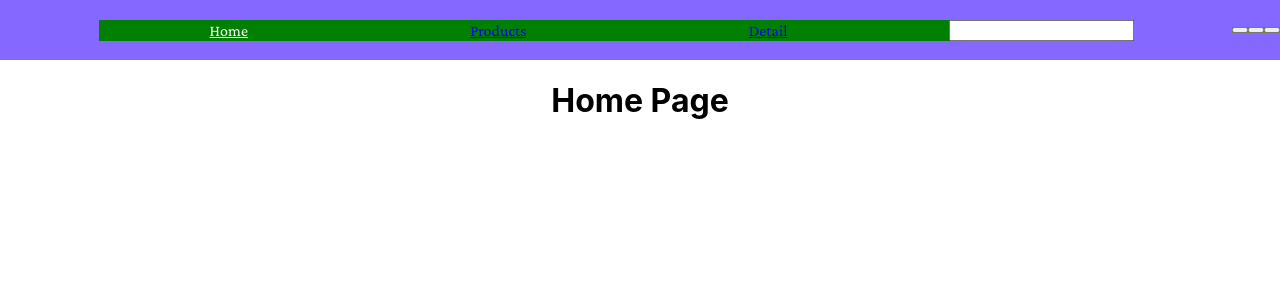
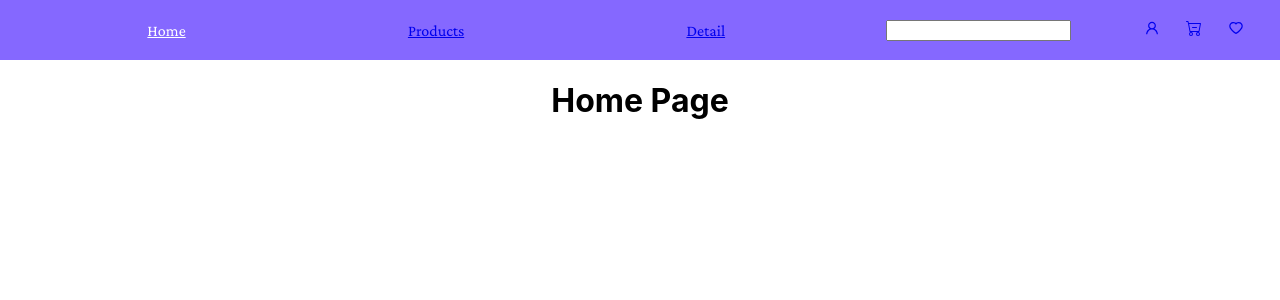
Before and after one commit to gr-olga/web-shop-Frontend, a React (Create React App) app: page / in a window 1280 px wide. Shown: the top 300 px of the page. Built offline with nearby package versions, Linux system fonts and the light colour scheme.

Commit message:
some css

```diff
--- a/package.json
+++ b/package.json
@@ -8,6 +8,7 @@
     "@testing-library/user-event": "^13.5.0",
     "react": "^18.1.0",
     "react-dom": "^18.1.0",
+    "react-icons": "^4.4.0",
     "react-router-dom": "^6.3.0",
     "react-scripts": "5.0.1",
     "web-vitals": "^2.1.4"
--- a/src/components/NavBar/index.js
+++ b/src/components/NavBar/index.js
@@ -1,5 +1,7 @@
 import './styles.css'
 import {NavLink} from "react-router-dom";
+import {BsCartDash} from "react-icons/bs";
+import { AiOutlineHeart, AiOutlineUser } from 'react-icons/ai'
 
 export default function NavBar() {
     return (
@@ -27,9 +29,9 @@ export default function NavBar() {
                         <input className='search'/>
                     </div>
                     <div className="oliveBox">
-                        <button></button>
-                        <button></button>
-                        <button></button>
+                        <NavLink  to='/'><AiOutlineUser/></NavLink>
+                        <NavLink to='/'><BsCartDash/></NavLink>
+                        <NavLink to='/'><AiOutlineHeart/></NavLink>
                     </div>
                 </div>
             </div>
--- a/src/components/NavBar/styles.css
+++ b/src/components/NavBar/styles.css
@@ -5,7 +5,7 @@
     display: flex;
 }
 .greenBox{
-    background-color: green;
+    /*background-color: green;*/
     display: flex;
     flex-direction: row;
     align-items: center;
@@ -13,10 +13,13 @@
     ;
 }
 .oliveBox{
-    background-color: olive;
+    /*background-color: olive;*/
     display: flex;
     flex-direction: row;
     align-items: center;
+    justify-content: space-between;
+    width: 100px;
+    margin: auto;
 
 }
 .mainBox{
```
Also changed, not shown: 1 other file (tests, documents, lock files or other folders).
